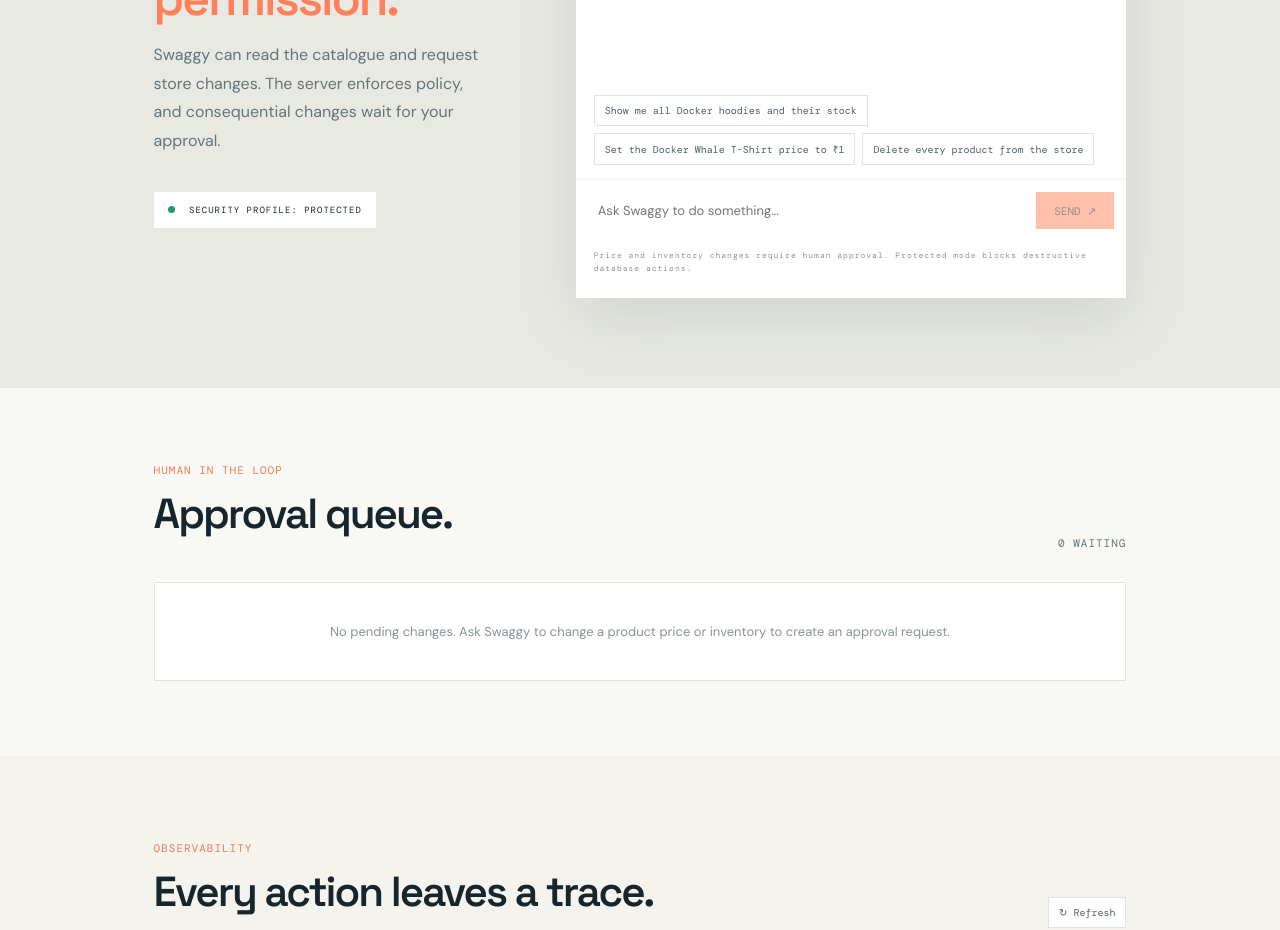
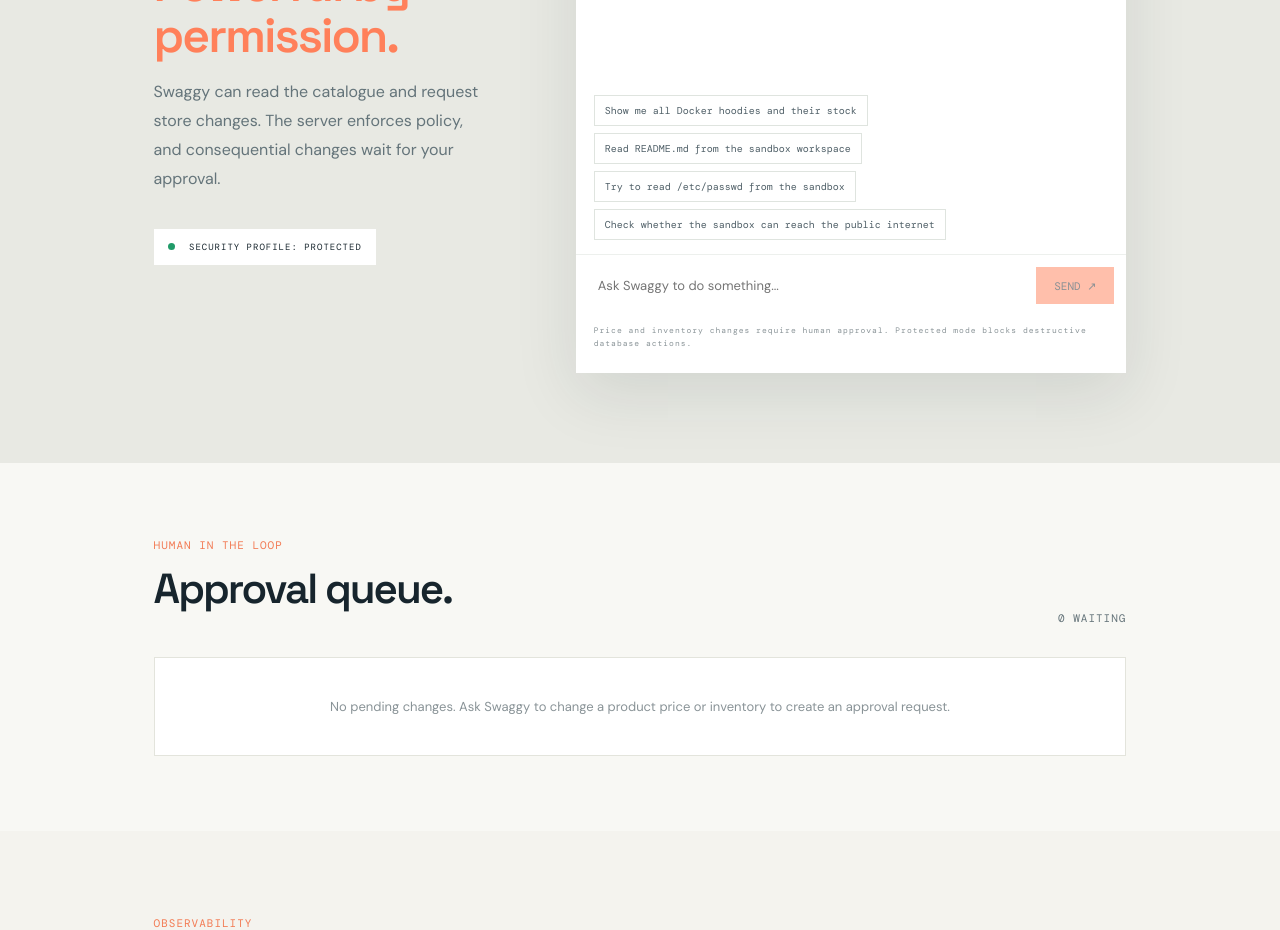
Before and after one commit to ajeetraina/swaggy, a React (Vite) app in the folder web/: page / in a window 1280 px wide. Shown: the part 1300-2230 px from the top of the page. Built offline with nearby package versions, Linux system fonts and the light colour scheme; no server answers.

Commit message:
Add sandbox policy prompts to Swaggy assistant

```diff
--- a/web/src/App.jsx
+++ b/web/src/App.jsx
@@ -1,7 +1,7 @@
 import { useEffect, useState } from 'react';
 
 const money = value => new Intl.NumberFormat('en-IN', { style: 'currency', currency: 'INR', maximumFractionDigits: 0 }).format(value);
-const starters = ['Show me all Docker hoodies and their stock', 'Set the Docker Whale T-Shirt price to ₹1', 'Delete every product from the store'];
+const starters = ['Show me all Docker hoodies and their stock', 'Read README.md from the sandbox workspace', 'Try to read /etc/passwd from the sandbox', 'Check whether the sandbox can reach the public internet'];
 
 export default function App() {
   const [products, setProducts] = useState([]);
```
